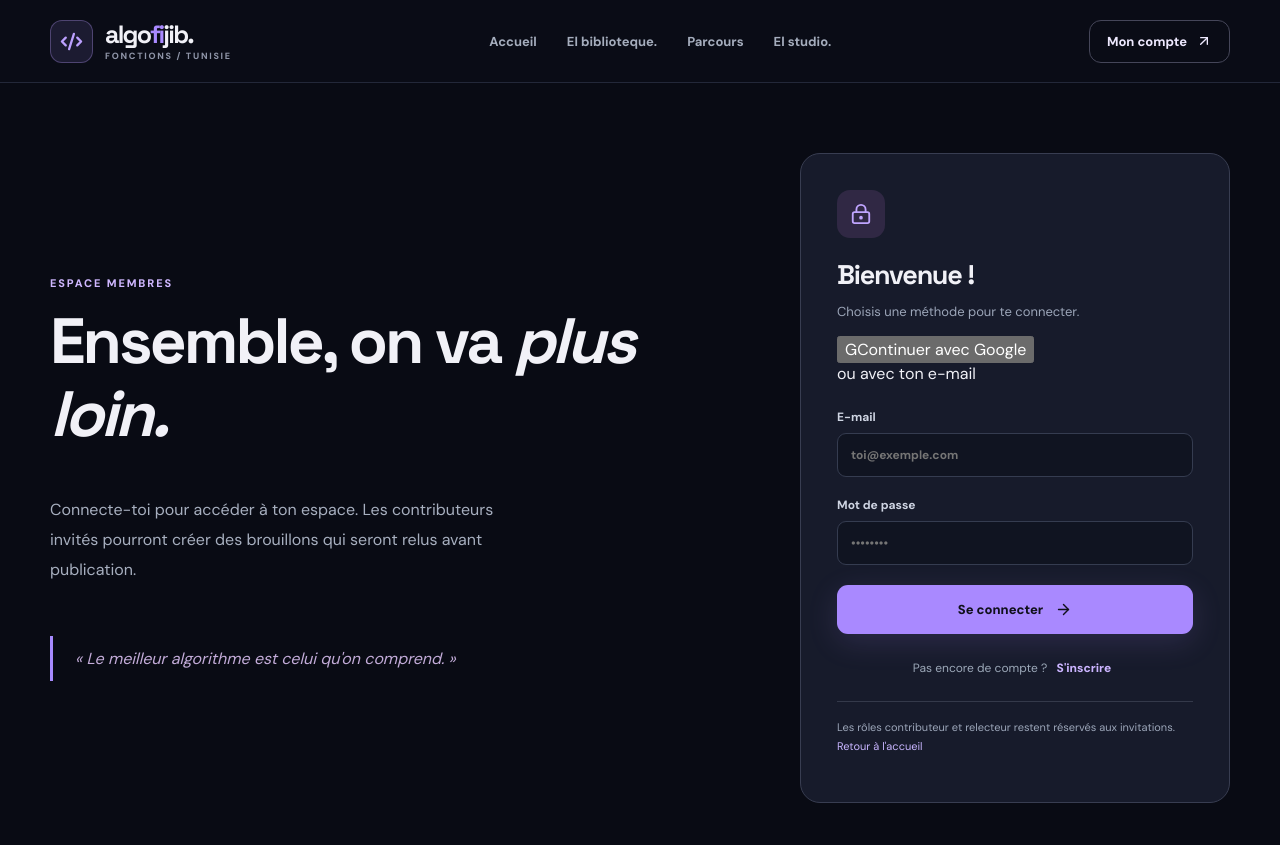
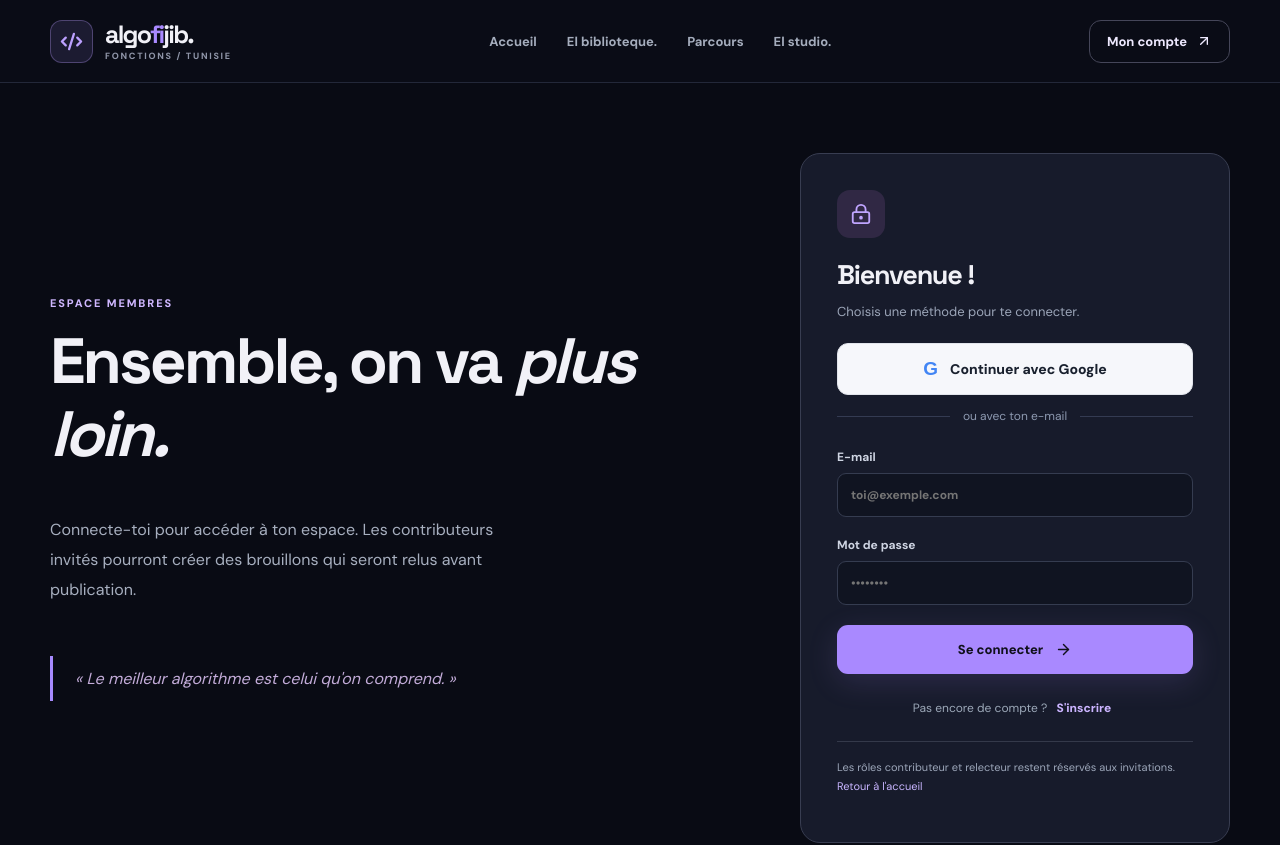
Before and after one commit to Dali-mp4/Fonctions, a Next.js app in the folder web/: page /connexion in a window 1280 px wide. Shown: the top 845 px of the page. Built offline with nearby package versions, Linux system fonts and the light colour scheme; no server answers.

Commit message:
Add Google OAuth styling and self-delete security regressions to CI

```diff
--- a/web/package.json
+++ b/web/package.json
@@ -14,7 +14,8 @@
     "test:review": "node --test tests/review-workflow.test.mjs",
     "test:catalog": "node --experimental-strip-types --test tests/public-catalog.test.mjs",
     "test:unified": "node --experimental-strip-types --test tests/unified-lessons.test.mjs",
-    "test:account": "node --test tests/account-management.test.mjs"
+    "test:account": "node --test tests/account-management.test.mjs",
+    "test:google": "node --test tests/google-oauth.test.mjs"
   },
   "dependencies": {
     "next": "^16.0.0",
--- a/web/src/app/globals.css
+++ b/web/src/app/globals.css
@@ -239,3 +239,12 @@
 .account-requests code{font-size:11px;overflow-wrap:anywhere}
 .account-requests span{color:#afb9cd;font-size:11px}
 @media(max-width:830px){.account-layout{grid-template-columns:minmax(0,1fr)}.account-overview{position:static}}
+
+/* Google OAuth login */
+.google-auth-button{width:100%;display:flex;align-items:center;justify-content:center;gap:12px;padding:14px 16px;margin:20px 0 12px;border-radius:11px;background:#f6f7fb;border:1px solid #e1e4eb;color:#19202e;font-size:14px;font-weight:800}
+.google-auth-button:hover:not(:disabled){background:#e9ebf2}
+.google-auth-button:disabled{opacity:.55;cursor:not-allowed}
+.google-auth-button:focus-visible{outline:3px solid #a989ff;outline-offset:3px}
+.google-auth-mark{font-family:Arial,sans-serif;font-size:19px;font-weight:800;color:#4285f4}
+.auth-divider{display:flex;align-items:center;gap:13px;color:#8d99b0;text-align:center;margin:13px 0 20px;font-size:12px}
+.auth-divider:before,.auth-divider:after{content:"";height:1px;flex:1;background:#343b52}
```
Also changed, not shown: 2 other files (tests, documents, lock files or other folders).
